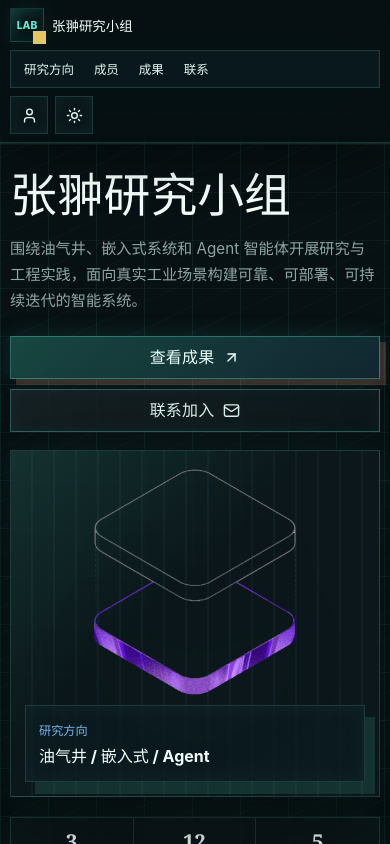
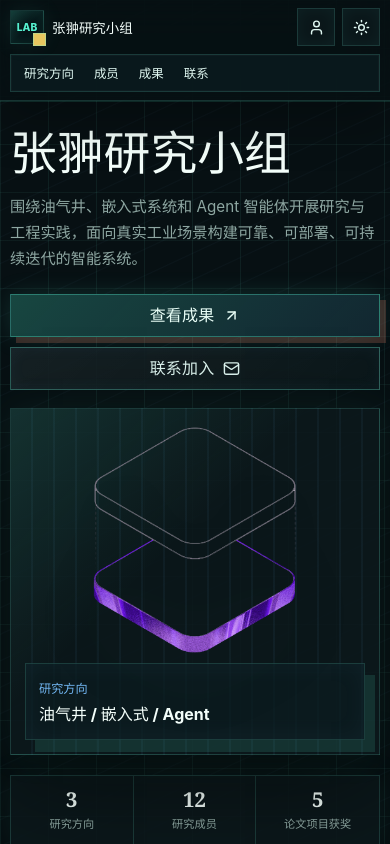
Before and after one commit to zhoujianyyds/zhangchong-lab-site, a Vue app: page / in a window 390 px wide. Shown: the top 844 px of the page. Built offline with nearby package versions, Linux system fonts and the light colour scheme; no server answers; the database is empty.

Commit message:
mobile-topbar-position-fix

```diff
--- a/src/style.css
+++ b/src/style.css
@@ -969,8 +969,20 @@ img {
     grid-template-columns: minmax(0, 1fr) auto;
   }
 
+  .brand {
+    grid-column: 1;
+    grid-row: 1;
+  }
+
+  .topbar-utils {
+    grid-column: 2;
+    grid-row: 1;
+    justify-self: end;
+  }
+
   .nav-links {
     grid-column: 1 / -1;
+    grid-row: 2;
     justify-self: stretch;
     overflow-x: auto;
   }
@@ -2185,6 +2197,8 @@ input[type='password']::-webkit-credentials-auto-fill-button {
   }
 
   .brand {
+    grid-column: 1;
+    grid-row: 1;
     max-width: none;
     gap: 8px;
   }
@@ -2210,6 +2224,7 @@ input[type='password']::-webkit-credentials-auto-fill-button {
 
   .nav-links {
     grid-column: 1 / -1;
+    grid-row: 2;
     width: 100%;
     max-width: 100%;
     height: 38px;
@@ -2231,6 +2246,9 @@ input[type='password']::-webkit-credentials-auto-fill-button {
   }
 
   .topbar-utils {
+    grid-column: 2;
+    grid-row: 1;
+    justify-self: end;
     gap: 7px;
   }
 
```
